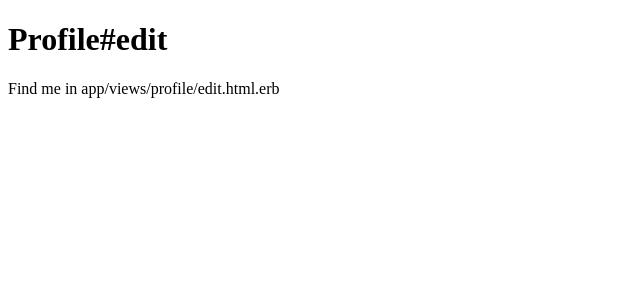
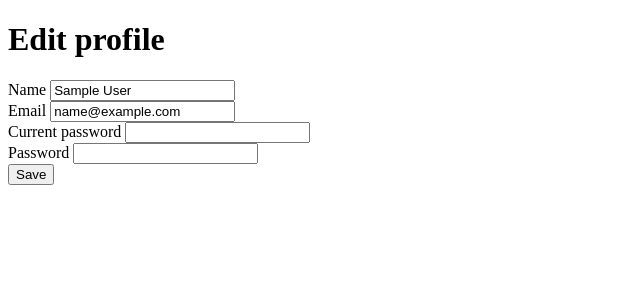
Before and after one commit to Yogurtshi/Modul-223-RelaxSpot, a Rails app: page /profile/edit in a window 1280 px wide. Shown: the top 300 px of the page, without its empty margins (0-640 px from the left). Run offline with Rails 7, Linux system fonts and the light colour scheme; the visitor is signed in with stand-in values (Sample User, id 1); parts of the project's set-up code (start-up, migrations or seed data) failed here and were passed over; some libraries are stand-ins or nearby versions.

Commit message:
profile edit with email confirmation

```diff
--- a/app/controllers/profile_controller.rb
+++ b/app/controllers/profile_controller.rb
@@ -1,10 +1,59 @@
 class ProfileController < ApplicationController
+  before_action :require_authentication
+
   def show
+    @user = current_user
   end
 
   def edit
+    @user = current_user
   end
 
   def update
+    @user = current_user
+
+    if params.dig(:user, :name).present?
+      @user.name = params[:user][:name]
+    end
+
+    if params.dig(:user, :email).present?
+      if !@user.authenticate(params.dig(:user, :current_password).to_s)
+        @user.errors.add(:current_password, "is invalid")
+        return render :edit, status: :unprocessable_entity
+      end
+
+      @user.unconfirmed_email = params[:user][:email]
+      @user.confirmation_token = SecureRandom.hex(16)
+      Rails.logger.debug(
+        "Confirm email: http://localhost:3000/profile/confirm_email/#{@user.confirmation_token}"
+      )
+    end
+
+    if params.dig(:user, :password).present?
+      if !@user.authenticate(params.dig(:user, :current_password).to_s)
+        @user.errors.add(:current_password, "is invalid")
+        return render :edit, status: :unprocessable_entity
+      end
+
+      @user.password = params[:user][:password]
+    end
+
+    if @user.save
+      redirect_to profile_path, notice: "Profile updated."
+    else
+      render :edit, status: :unprocessable_entity
+    end
+  end
+
+  def confirm_email
+    @user = User.find_by(confirmation_token: params[:token])
+    return redirect_to profile_path, alert: "Invalid confirmation token." if @user.nil?
+
+    @user.email = @user.unconfirmed_email
+    @user.unconfirmed_email = nil
+    @user.confirmation_token = nil
+
+    @user.save!
+    redirect_to profile_path, notice: "Email confirmed."
   end
 end
--- a/app/views/profile/edit.html.erb
+++ b/app/views/profile/edit.html.erb
@@ -1,2 +1,25 @@
-<h1>Profile#edit</h1>
-<p>Find me in app/views/profile/edit.html.erb</p>
+<h1>Edit profile</h1>
+
+<%= form_with model: @user, url: profile_path, method: :patch do |form| %>
+  <div>
+    <%= form.label :name %>
+    <%= form.text_field :name %>
+  </div>
+
+  <div>
+    <%= form.label :email %>
+    <%= form.email_field :email %>
+  </div>
+
+  <div>
+    <%= form.label :current_password %>
+    <%= form.password_field :current_password %>
+  </div>
+
+  <div>
+    <%= form.label :password %>
+    <%= form.password_field :password %>
+  </div>
+
+  <%= form.submit "Save" %>
+<% end %>
--- a/config/routes.rb
+++ b/config/routes.rb
@@ -4,6 +4,11 @@ Rails.application.routes.draw do
   resources :places, only: [ :index, :show, :new, :create ]
   resource :session, only: [ :new, :create, :destroy ]
   resources :check_ins, only: [ :new, :create, :show ]
+  resources :status_reports, only: [ :new, :create ]
+
+  resource :profile, only: [ :show, :edit, :update ], controller: "profile" do
+    get "confirm_email/:token", on: :member, to: "profile#confirm_email"
+  end
 
   namespace :admin do
     resources :users, only: [ :index, :show ] do
@@ -33,10 +38,7 @@ Rails.application.routes.draw do
 
     get "dashboards/show"
   end
-  get "profile/show"
-  get "profile/edit"
-  get "profile/update"
-  resources :status_reports, only: [ :new, :create ]
+
   # Define your application routes per the DSL in https://guides.rubyonrails.org/routing.html
 
   # Reveal health status on /up that returns 200 if the app boots with no exceptions, otherwise 500.
```
Also changed, not shown: app/views/profile/show.html.erb (+6 -2 lines), test/controllers/profile_controller_test.rb (+62 -8 lines), 2 other files.
